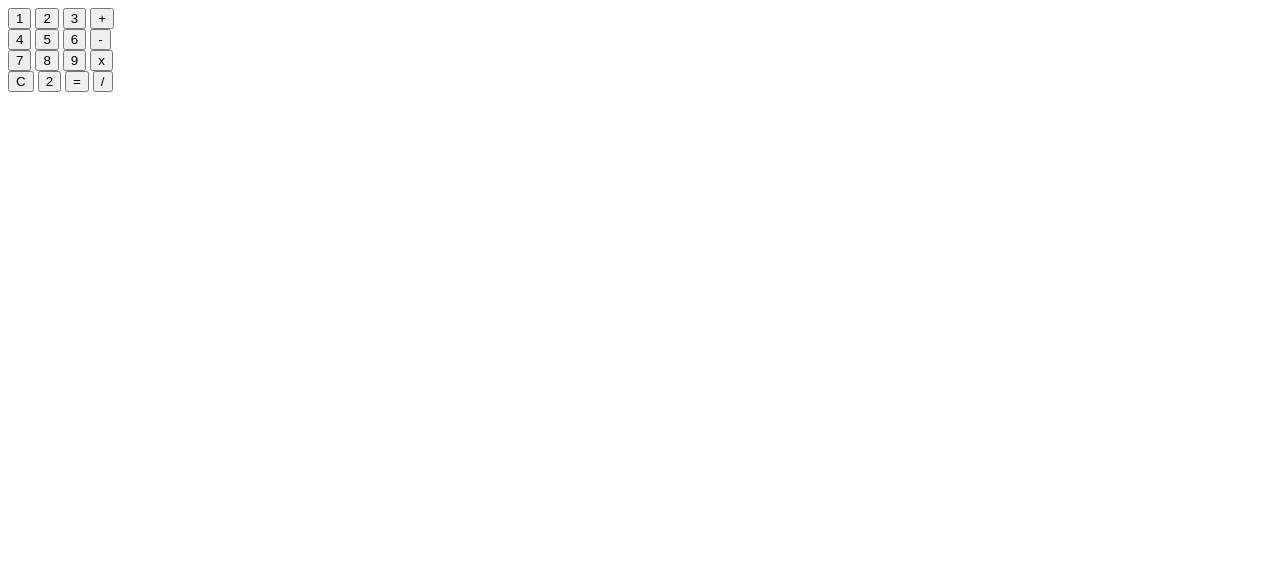
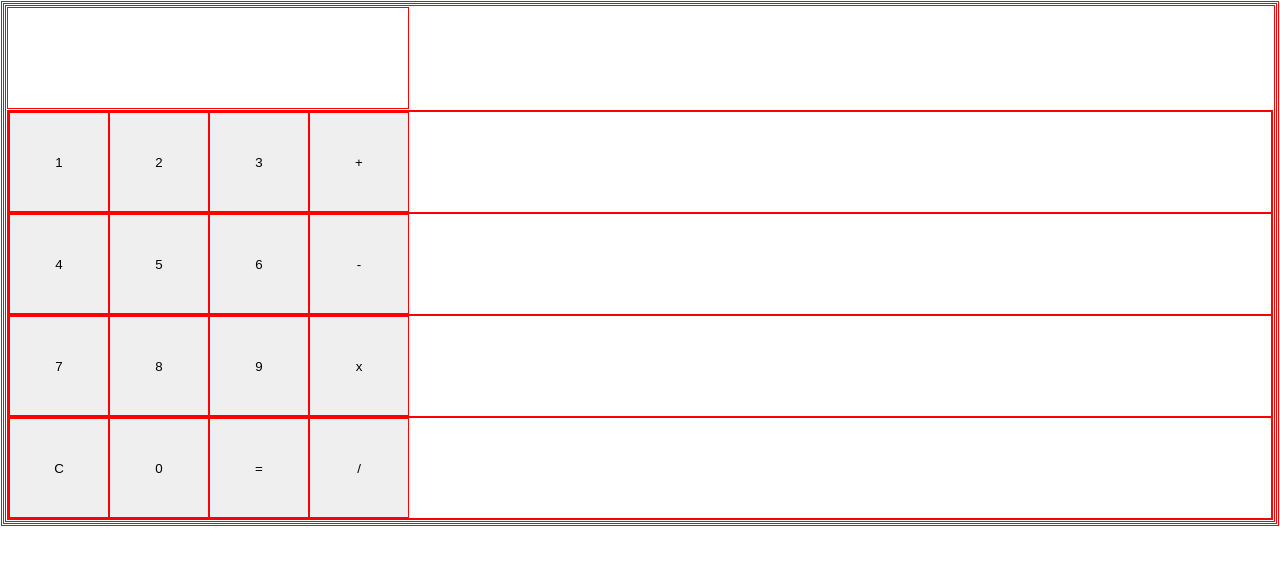
Before and after one commit to safetyWhat/calculator, a plain HTML site: page index.html in a window 1280 px wide. Drawn offline with Linux system fonts and the light colour scheme.

Commit message:
Align some UI elements and work up pseudocode for calculator operations.

```diff
--- a/index.html
+++ b/index.html
@@ -4,34 +4,34 @@
     <meta charset="UTF-8">
     <meta name="viewport" content="width=device-width, initial-scale=1.0">
     <title>Document</title>
-    <link rel="stylesheet" src="style.css" />
+    <link rel="stylesheet" href="style.css" />
     <script src="script.js"></script>
 </head>
 <body>
     <div class="container">
-        <div class="display"></div>
+        <div id="display"></div>
         <div class="numPad">
-            <div class="row1">
+            <div class="row" id="row1">
                 <button class="button" id="1">1</button>
                 <button class="button" id="2">2</button>
                 <button class="button" id="3">3</button>
                 <button class="button" id="addition">+</button>
             </div>
-            <div class="row2">
+            <div class="row" id="row2">
                 <button class="button" id="4">4</button>
                 <button class="button" id="5">5</button>
                 <button class="button" id="6">6</button>
                 <button class="button" id="subtract">-</button>
             </div>
-            <div class="row3">
+            <div class="row" id="row3">
                 <button class="button" id="7">7</button>
                 <button class="button" id="8">8</button>
                 <button class="button" id="9">9</button>
                 <button class="button" id="multiply">x</button>
             </div>
-            <div class="row4">
+            <div class="row" id="row4">
                 <button class="button" id="clear">C</button>
-                <button class="button" id="0">2</button>
+                <button class="button" id="0">0</button>
                 <button class="button" id="equals">=</button>
                 <button class="button" id="divide">/</button>
             </div>
--- a/script.js
+++ b/script.js
@@ -1,6 +1,7 @@
 let num1 = 7 //prompt('Enter a number between 1 and 10', '');
 let num2 = 2 //prompt('Enter a number between 1 and 10', '');
-let oper = "";
+let operator = "";
+let display = document.getElementById("display")
 
 let operate = function(a, b, c) {
     if (c === "addition") {
--- a/style.css
+++ b/style.css
@@ -1,3 +1,27 @@
-* {
-    border: 2px solid red;
+* { /*border and margin to make individual elements visible*/
+    border: 1px solid red;
+    margin: 1px;
 }
+
+.container {
+    /*height: 500px;
+    width: 410px;*/
+}
+
+.row {
+    display: flex;
+    margin: 0;
+    padding: 0;
+}
+
+#display {
+    height: 100px;
+    width: 400px;
+}
+
+.button {
+    margin: 0;
+    padding: 0;
+    height: 100px;
+    width: 100px;
+}
```
Also changed, not shown: 1 other file.
